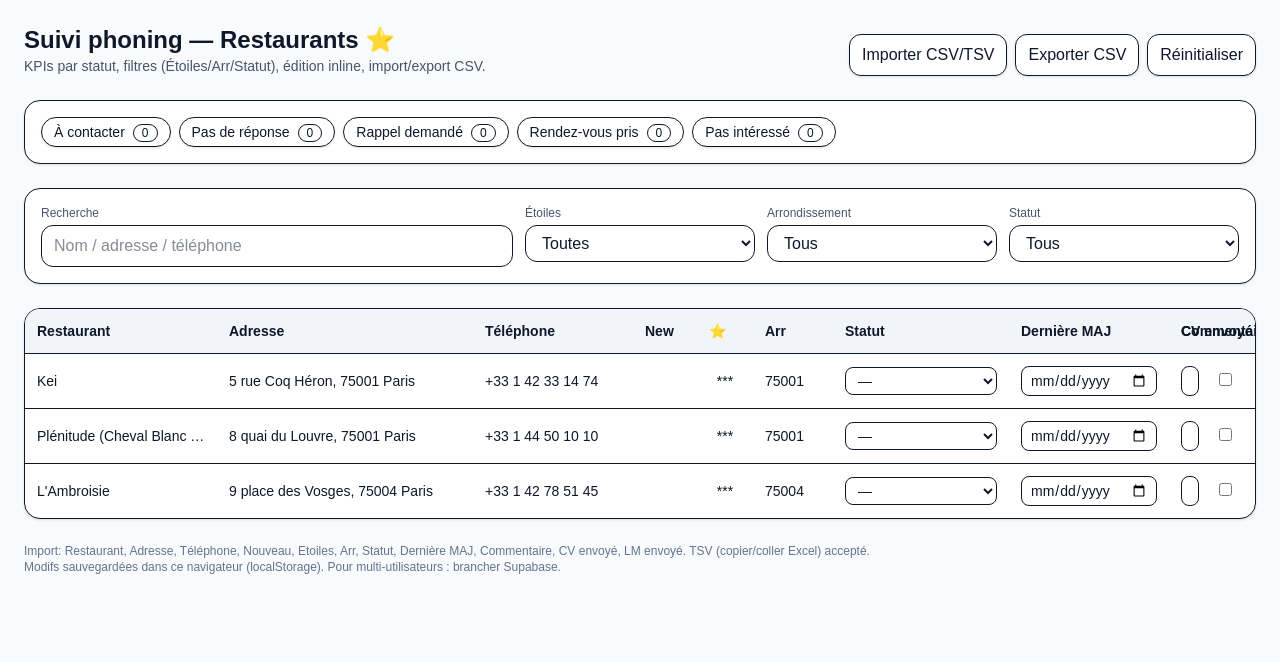
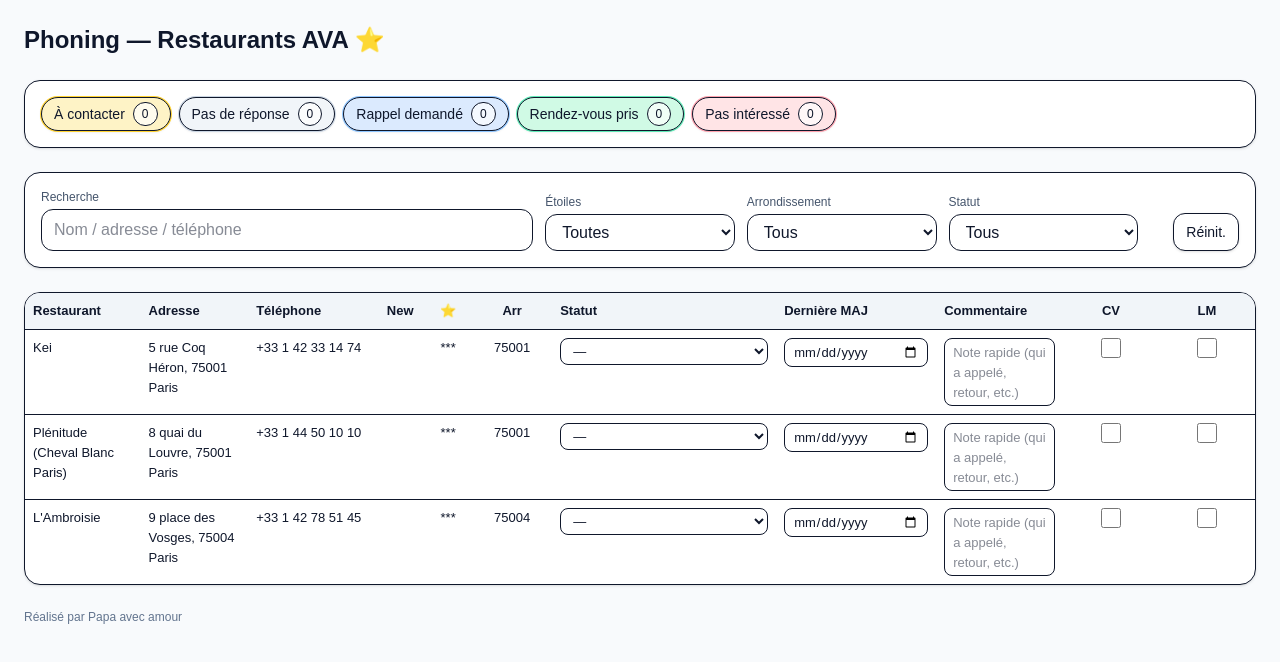
Before and after one commit to etarika/phoning-restos, a Next.js app: page / in a window 1280 px wide. Shown: the top 662 px of the page. Built offline with nearby package versions, Linux system fonts and the light colour scheme.

Commit message:
chore: disable no-explicit-any on page

```diff
--- a/app/page.tsx
+++ b/app/page.tsx
@@ -1,3 +1,4 @@
+/* eslint-disable @typescript-eslint/no-explicit-any */
 "use client";
 
 import React, { useEffect, useMemo, useState } from "react";
@@ -33,6 +34,23 @@ type Store = {
 };
 
 const STORAGE_KEY = "phoning-restos-v2";
+
+const STATUS_COLOR_BG: Record<string, string> = {
+  "À contacter": "bg-amber-100",
+  "Pas de réponse": "bg-slate-100",
+  "Rappel demandé": "bg-blue-100",
+  "Rendez-vous pris": "bg-emerald-100",
+  "Pas intéressé": "bg-rose-100",
+};
+const STATUS_COLOR_RING: Record<string, string> = {
+  "À contacter": "ring-amber-300",
+  "Pas de réponse": "ring-slate-300",
+  "Rappel demandé": "ring-blue-300",
+  "Rendez-vous pris": "ring-emerald-300",
+  "Pas intéressé": "ring-rose-300",
+};
+
+
 
 const defaultStatuses = [
   "À contacter",
@@ -104,6 +122,18 @@ function migrateRows(rows: any[]): Row[] {
   }));
 }
 
+
+function loadStoreSafe<T>(fallback: T, key: string): T {
+  if (typeof window === "undefined") return fallback; // SSR
+  try {
+    const raw = localStorage.getItem(key);
+    return raw ? (JSON.parse(raw) as T) : fallback;
+  } catch {
+    return fallback;
+  }
+}
+
+
 function loadStore(): Store {
   try {
     const raw = localStorage.getItem(STORAGE_KEY);
@@ -122,8 +152,33 @@ function saveStore(store: Store) {
   localStorage.setItem(STORAGE_KEY, JSON.stringify(store));
 }
 
+// Couleurs par statut
+const STATUS_COLOR: Record<string, string> = {
+  "À contacter": "bg-amber-50",
+  "Pas de réponse": "bg-slate-50",
+  "Rappel demandé": "bg-blue-50",
+  "Rendez-vous pris": "bg-emerald-50",
+  "Pas intéressé": "bg-rose-50",
+};
+
+function statusRowClass(s: string) {
+  return STATUS_COLOR[s] ?? "";
+}
+
+// Applique une bordure douce au select selon le statut
+function statusSelectClass(s: string) {
+  if (s === "Rendez-vous pris") return "border-emerald-300";
+  if (s === "Rappel demandé") return "border-blue-300";
+  if (s === "À contacter") return "border-amber-300";
+  if (s === "Pas intéressé") return "border-rose-300";
+  if (s === "Pas de réponse") return "border-slate-300";
+  return "";
+}
+
+
+
 export default function Page() {
-  const [store, setStore] = useState<Store>(() => loadStore());
+  const [store, setStore] = useState<Store>({ rows: seedRows, statuses: defaultStatuses });
   const [q, setQ] = useState("");
   const [fStars, setFStars] = useState<string>("all");
   const [fArr, setFArr] = useState<string>("all");
@@ -131,7 +186,17 @@ export default function Page() {
   const [showImport, setShowImport] = useState(false);
   const [importText, setImportText] = useState("");
 
-  useEffect(() => saveStore(store), [store]);
+   useEffect(() => {
+   if (typeof window !== "undefined") {
+     localStorage.setItem("phoning-restos-v2", JSON.stringify(store));
+   }
+ }, [store]);
+
+useEffect(() => {
+  document.querySelectorAll<HTMLTextAreaElement>('textarea[data-autosize]')
+    .forEach(ta => autosize(ta));
+}, []);
+
 
   const starOptions = useMemo(() => {
     const set = new Set(store.rows.map(r => r.etoiles).filter(Boolean));
@@ -303,45 +368,41 @@ export default function Page() {
       <div className="mx-auto max-w-7xl space-y-6">
         <header className="flex flex-col gap-3 sm:flex-row sm:items-end sm:justify-between">
           <div>
-            <h1 className="text-2xl font-bold">Suivi phoning — Restaurants ⭐</h1>
-            <p className="text-sm text-slate-600">
-              KPIs par statut, filtres (Étoiles/Arr/Statut), édition inline, import/export CSV.
-            </p>
-          </div>
-          <div className="flex gap-2">
-            <button onClick={() => setShowImport(true)} className="rounded-xl border bg-white px-3 py-2 shadow-sm hover:bg-slate-50">
-              Importer CSV/TSV
-            </button>
-            <button onClick={exportCSV} className="rounded-xl border bg-white px-3 py-2 shadow-sm hover:bg-slate-50">
-              Exporter CSV
-            </button>
-            <button onClick={resetAll} className="rounded-xl border bg-white px-3 py-2 shadow-sm hover:bg-slate-50">
-              Réinitialiser
-            </button>
+            <h1 className="text-2xl font-bold">Phoning — Restaurants AVA ⭐</h1>
+
           </div>
                   </header>
 
         {/* KPIs par statut (cliquables pour filtrer) */}
         <section className="rounded-2xl border bg-white p-4 shadow-sm">
           <div className="flex flex-wrap items-center gap-2">
-            {store.statuses.map((s) => (
+             {store.statuses.map((s) => {
+   const active = fStatut === s;
+   const bg = STATUS_COLOR_BG[s] ?? "bg-slate-100";
+   const ring = STATUS_COLOR_RING[s] ?? "ring-slate-300";
+   return (
      <button
        key={s}
        onClick={() => setFStatut(prev => (prev === s ? "all" : s))}
-                className={`rounded-full border px-3 py-1 text-sm shadow-sm hover:bg-slate-50 ${fStatut === s ? "bg-slate-100" : ""}`}
+       className={`inline-flex items-center gap-2 rounded-full border px-3 py-1 text-sm shadow-sm
+                   ${bg} ring-1 ${ring} ${active ? "font-semibold" : ""}`}
        title="Cliquer pour filtrer"
      >
-                <span className="font-medium">{s}</span>
-                <span className="ml-2 inline-block rounded-full border px-2 text-xs">{kpis.get(s) ?? 0}</span>
+       <span>{s}</span>
+       <span className="inline-flex h-6 min-w-6 items-center justify-center rounded-full border px-2 text-xs bg-white/70">
+         {kpis.get(s) ?? 0}
+       </span>
      </button>
-            ))}
+   );
+ })}
           </div>
         </section>
 
         {/* Filtres */}
         <section className="rounded-2xl border bg-white p-4 shadow-sm">
-          <div className="grid grid-cols-1 gap-3 md:grid-cols-5">
-            <div className="md:col-span-2">
+          <div className="grid grid-cols-1 gap-3 md:grid-cols-12 items-end">
+  {/* Recherche — plus étroit (5/12) */}
+  <div className="md:col-span-5">
     <label className="block text-xs font-medium text-slate-600">Recherche</label>
     <input
       value={q}
@@ -350,112 +411,175 @@ export default function Page() {
       className="mt-1 w-full rounded-xl border px-3 py-2 outline-none focus:ring"
     />
   </div>
-            <div>
+
+  {/* Étoiles (2/12) */}
+  <div className="md:col-span-2">
     <label className="block text-xs font-medium text-slate-600">Étoiles</label>
-              <select value={fStars} onChange={e => setFStars(e.target.value)} className="mt-1 w-full rounded-xl border px-3 py-2">
+    <select
+      value={fStars}
+      onChange={e => setFStars(e.target.value)}
+      className="mt-1 w-full rounded-xl border px-3 py-2"
+    >
       {starOptions.map(opt => (
-                  <option key={opt} value={opt}>
-                    {opt === "all" ? "Toutes" : opt}
-                  </option>
+        <option key={opt} value={opt}>{opt === "all" ? "Toutes" : opt}</option>
       ))}
     </select>
   </div>
-            <div>
+
+  {/* Arrondissement (2/12) */}
+  <div className="md:col-span-2">
     <label className="block text-xs font-medium text-slate-600">Arrondissement</label>
-              <select value={fArr} onChange={e => setFArr(e.target.value)} className="mt-1 w-full rounded-xl border px-3 py-2">
+    <select
+      value={fArr}
+      onChange={e => setFArr(e.target.value)}
+      className="mt-1 w-full rounded-xl border px-3 py-2"
+    >
       {arrOptions.map(opt => (
-                  <option key={opt} value={opt}>
-                    {opt === "all" ? "Tous" : opt}
-                  </option>
+        <option key={opt} value={opt}>{opt === "all" ? "Tous" : opt}</option>
       ))}
     </select>
   </div>
-            <div>
+
+  {/* Statut (2/12) */}
+  <div className="md:col-span-2">
     <label className="block text-xs font-medium text-slate-600">Statut</label>
-              <select value={fStatut} onChange={e => setFStatut(e.target.value)} className="mt-1 w-full rounded-xl border px-3 py-2">
+    <select
+      value={fStatut}
+      onChange={e => setFStatut(e.target.value)}
+      className="mt-1 w-full rounded-xl border px-3 py-2"
+    >
       {statutOptions.map(opt => (
-                  <option key={opt} value={opt}>
-                    {opt === "all" ? "Tous" : opt}
-                  </option>
+        <option key={opt} value={opt}>{opt === "all" ? "Tous" : opt}</option>
       ))}
     </select>
   </div>
+
+  {/* Bouton Réinitialiser (1/12), aligné à droite */}
+  <div className="md:col-span-1 flex md:justify-end">
+    <button
+      onClick={() => { setQ(""); setFArr("all"); setFStars("all"); setFStatut("all"); }}
+      className="mt-6 md:mt-0 rounded-xl border bg-white px-3 py-2 text-sm shadow-sm hover:bg-slate-50"
+      title="Réinitialiser les filtres"
+    >
+      Réinit.
+    </button>
   </div>
+</div>
+
+
         </section>
 
         {/* Tableau principal */}
-        <section className="rounded-2xl border bg-white shadow-sm overflow-hidden">
-          <table className="w-full table-fixed border-collapse">
-            <thead className="bg-slate-100 text-left text-sm">
+<section className="rounded-2xl border bg-white shadow-sm overflow-x-auto">
+  <table className="w-full table-auto border-collapse text-[13px]">
+    <thead className="bg-slate-100 text-left">
       <tr>
-                <th className="p-3 w-48">Restaurant</th>
-                <th className="p-3 w-64">Adresse</th>
-                <th className="p-3 w-40">Téléphone</th>
-                <th className="p-3 w-16">New</th>
-                <th className="p-3 w-14">⭐</th>
-                <th className="p-3 w-20">Arr</th>
-                <th className="p-3 w-44">Statut</th>
-                <th className="p-3 w-40">Dernière MAJ</th>
-                <th className="p-3">Commentaire</th>
-                <th className="p-3 w-28">CV envoyé</th>
-                <th className="p-3 w-28">LM envoyé</th>
+        <th className="px-2 py-2">Restaurant</th>
+        <th className="px-2 py-2">Adresse</th>
+        <th className="px-2 py-2 w-[8rem]">Téléphone</th>
+        <th className="px-2 py-2 w-[3rem] text-center">New</th>
+        <th className="px-2 py-2 w-[3rem] text-center">⭐</th>
+        <th className="px-2 py-2 w-[5rem] text-center">Arr</th>
+        <th className="px-2 py-2 w-[14rem]">Statut</th>
+        <th className="px-2 py-2 w-[10rem]">Dernière MAJ</th>
+        <th className="px-2 py-2">Commentaire</th>
+        <th className="px-2 py-2 w-[6rem] text-center">CV</th>
+        <th className="px-2 py-2 w-[6rem] text-center">LM</th>
       </tr>
     </thead>
-            <tbody className="text-sm">
-              {filtered.map(r => (
-                <tr key={r.id} className="border-t hover:bg-slate-50">
-                  <td className="p-3 font-medium truncate" title={r.restaurant}>
+    <tbody className="align-top">
+      {filtered.map((r) => (
+        <tr key={r.id} className={`border-t hover:bg-slate-100/60 ${statusRowClass(r.statut)}`}>
+          {/* Restaurant */}
+          <td
+            className="px-2 py-2 font-medium whitespace-normal break-words leading-5 max-w-[12rem]"
+            title={r.restaurant}
+          >
             {r.restaurant}
           </td>
-                  <td className="p-3 truncate" title={r.adresse}>
+
+          {/* Adresse */}
+          <td
+            className="px-2 py-2 whitespace-normal break-words leading-5 max-w-[18rem]"
+            title={r.adresse}
+          >
             {r.adresse}
           </td>
-                  <td className="p-3 whitespace-nowrap">{r.telephone}</td>
-                  <td className="p-3 text-center">{r.nouveau ? "🆕" : ""}</td>
-                  <td className="p-3 text-center">{r.etoiles}</td>
-                  <td className="p-3">{r.arr}</td>
-                  <td className="p-3">
+
+          {/* Téléphone */}
+          <td className="px-2 py-2 whitespace-nowrap">{r.telephone}</td>
+
+          {/* New / Étoiles / Arr */}
+          <td className="px-2 py-2 text-center">{r.nouveau ? "🆕" : ""}</td>
+          <td className="px-2 py-2 text-center">{r.etoiles}</td>
+          <td className="px-2 py-2 text-center">{r.arr}</td>
+
+          {/* Statut */}
+          <td className="px-2 py-2 whitespace-nowrap">
             <select
-                      className="w-full rounded-lg border px-2 py-1"
+              className={`w-full min-w-[12rem] rounded-lg border px-2 py-1 ${statusSelectClass(r.statut)}`}
               value={r.statut}
-                      onChange={e => updateRow(r.id, { statut: e.target.value })}
+              onChange={(e) => {
+                const today = new Date().toISOString().slice(0, 10);
+                updateRow(r.id, { statut: e.target.value, derniereMaj: today });
+              }}
             >
               <option value="">—</option>
-                      {store.statuses.map(s => (
+              {store.statuses.map((s) => (
                 <option key={s} value={s}>
                   {s}
                 </option>
               ))}
             </select>
           </td>
-                  <td className="p-3">
+
+          {/* Dernière MAJ */}
+          <td className="px-2 py-2">
             <input
               type="date"
               className="w-full rounded-lg border px-2 py-1"
               value={r.derniereMaj}
-                      onChange={e => updateRow(r.id, { derniereMaj: e.target.value })}
+              onChange={(e) => updateRow(r.id, { derniereMaj: e.target.value })}
             />
           </td>
-                  <td className="p-3">
-                    <input
-                      className="w-full rounded-lg border px-2 py-1"
+
+          {/* Commentaire (auto-height) */}
+          <td className="px-2 py-2 align-top">
+            <textarea
+              data-autosize
+              rows={1}
+               className="w-full rounded-lg border px-2 py-1 leading-5 align-top overflow-hidden"
               value={r.commentaire}
-                      onChange={e => updateRow(r.id, { commentaire: e.target.value })}
+              onChange={(e) => {
+                const today = new Date().toISOString().slice(0, 10);
+                updateRow(r.id, { commentaire: e.target.value, derniereMaj: today });
+                autosize(e.currentTarget);
+              }}
+              onInput={(e) => autosize(e.currentTarget)}
               placeholder="Note rapide (qui a appelé, retour, etc.)"
+              style={{ resize: "none", minHeight: "2.25rem" }}
             />
           </td>
-                  <td className="p-3 text-center">
+
+          {/* CV / LM */}
+          <td className="px-2 py-2 text-center">
             <input
               type="checkbox"
+              className="h-5 w-5 accent-emerald-600"
               checked={r.cvEnvoye}
-                      onChange={e => updateRow(r.id, { cvEnvoye: e.target.checked })}
+              onChange={(e) =>
+                updateRow(r.id, { cvEnvoye: e.target.checked, derniereMaj: new Date().toISOString().slice(0, 10) })
+              }
             />
           </td>
-                  <td className="p-3 text-center">
+          <td className="px-2 py-2 text-center">
             <input
               type="checkbox"
+              className="h-5 w-5 accent-indigo-600"
               checked={r.lmEnvoye}
-                      onChange={e => updateRow(r.id, { lmEnvoye: e.target.checked })}
+              onChange={(e) =>
+                updateRow(r.id, { lmEnvoye: e.target.checked, derniereMaj: new Date().toISOString().slice(0, 10) })
+              }
             />
           </td>
         </tr>
@@ -471,12 +595,11 @@ export default function Page() {
   </table>
 </section>
 
+
         <footer className="text-xs text-slate-500">
           <p>
-            Import: Restaurant, Adresse, Téléphone, Nouveau, Etoiles, Arr, Statut, Dernière MAJ, Commentaire, CV envoyé, LM envoyé.
-            TSV (copier/coller Excel) accepté.
+            Réalisé par Papa avec amour
           </p>
-          <p>Modifs sauvegardées dans ce navigateur (localStorage). Pour multi-utilisateurs : brancher Supabase.</p>
         </footer>
       </div>
 
@@ -536,6 +659,14 @@ function splitCSVLine(line: string): string[] {
   return result.map((s) => s.trim());
 }
 
+// autosize pour <textarea>
+function autosize(textarea: HTMLTextAreaElement | null) {
+  if (!textarea) return;
+  textarea.style.height = "auto";
+  textarea.style.height = `${textarea.scrollHeight}px`;
+}
+
+
 function normalizeDate(input: string): string {
   if (!input) return "";
   const dmy = input.match(/^(\d{1,2})[\/-](\d{1,2})[\/-](\d{2,4})$/);
```
Lines whose indentation alone changed are shown as unchanged.
